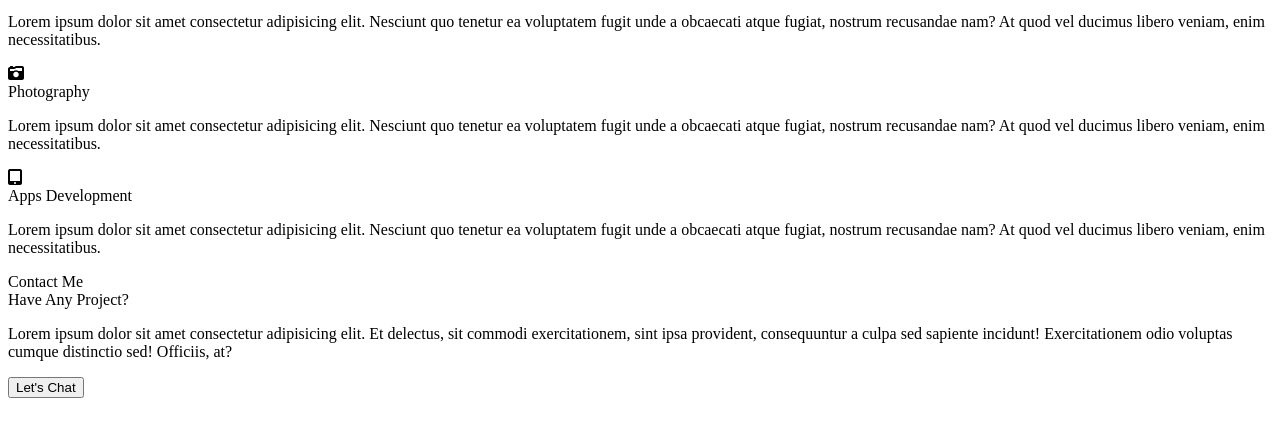
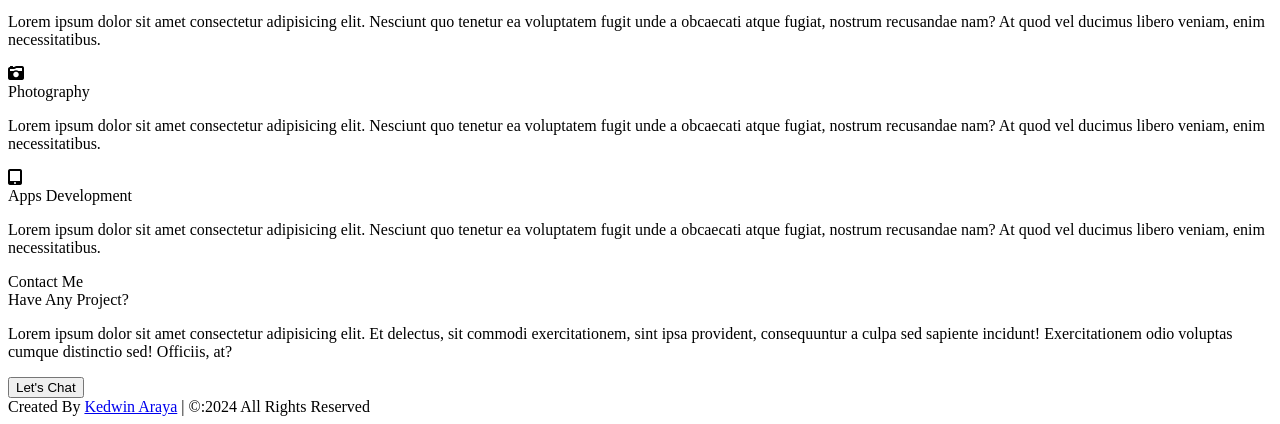
Before and after one commit to K3iiX/portfolio-vanilla, a plain HTML site: page index.html in a window 1280 px wide. Shown: the part 2168-2592 px from the top of the page. Drawn offline with Linux system fonts and the light colour scheme.

Commit message:
adds: footer section

```diff
--- a/index.html
+++ b/index.html
@@ -254,5 +254,15 @@
             </div>
         </div>
        </section>
+
+       <!-- FOOTER SECTION -->
+        <footer>
+            <div class="text">
+                <span> Created By
+                    <a href="#">Kedwin Araya</a>
+                    | &#169:2024 All Rights Reserved
+                </span>
+            </div>
+        </footer>
 </body>
 </html>
```
